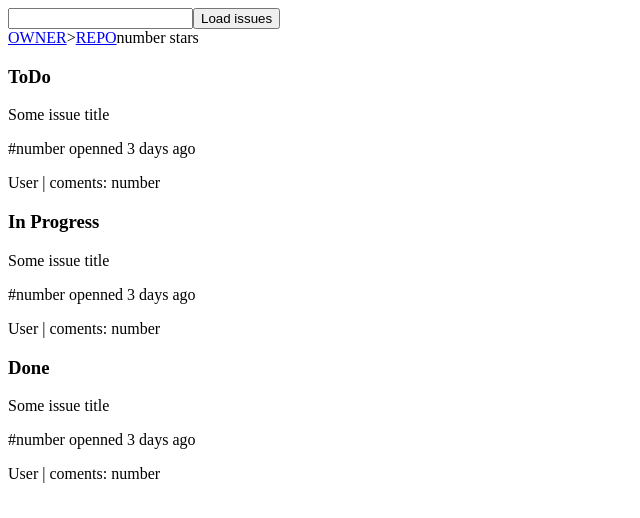
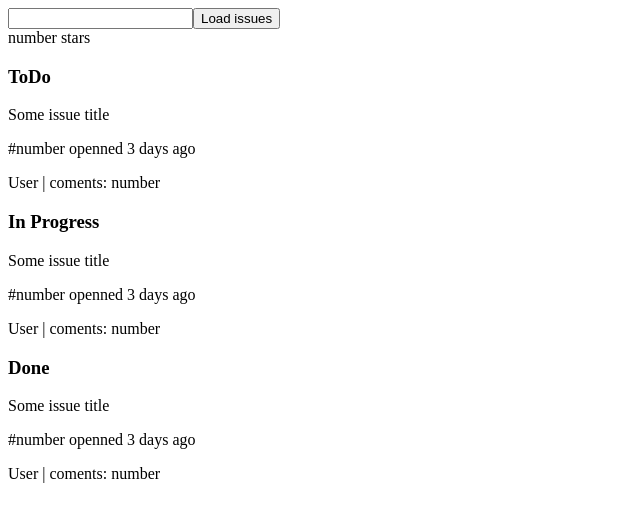
Before and after one commit to radiatom/-github-test-task, a React (Create React App) app: page / in a window 1280 px wide. Shown: the top 518 px of the page, without its empty margins (0-640 px from the left). Built offline with nearby package versions, Linux system fonts and the light colour scheme.

Commit message:
link add

```diff
--- a/src/App.tsx
+++ b/src/App.tsx
@@ -1,5 +1,4 @@
 import React from 'react';
-import Links from './components/Links';
 import ToDoList from './components/ToDoList';
 import InProgressList from './components/InProgressList';
 import DoneList from './components/DoneList';
@@ -9,7 +8,6 @@ function App() {
   return (
     <div className="App">
       <Search />
-      <Links />
       <ToDoList />
       <InProgressList />
       <DoneList />
--- a/src/components/Links.tsx
+++ b/src/components/Links.tsx
@@ -1,12 +1,16 @@
 import React from 'react';
 
 
-
-const Links = (props: any) => {
+type propsType = {
+    owner: string
+    repo: string
+}
+const Links: React.FC<propsType> = ({ owner, repo }) => {
     return (
         <div >
-            <a href="#">OWNER</a>&gt;
-            <a href="#">REPO</a>
+            <a href={`https://github.com/${owner}`}>{owner}</a>
+            {repo === undefined ? '' : '>'}
+            <a href={`https://github.com/${owner}/${repo}`}>{repo}</a>
             number stars
         </div>
     );
--- a/src/components/Search.tsx
+++ b/src/components/Search.tsx
@@ -1,12 +1,25 @@
-import React from 'react';
+import React, { useState } from 'react';
+import Links from './Links';
 
 
 
 const Search = (props: any) => {
+    const [value, setValue] = useState('')
+    const handleChange = (event: any) => {
+        setValue(event.target.value);
+    }
+
+    const splitUrlOwer = value.split('/')
+    const owner = splitUrlOwer[3]
+
+    const splitUrlRepo = value.split('/')
+    const repo = splitUrlRepo[4]
+
     return (
         <div >
-            <input type="text" />
+            <input type="text" value={value} onChange={handleChange} />
             <button>Load issues</button>
+            <Links owner={owner} repo={repo}/>
         </div>
     );
 }
```
